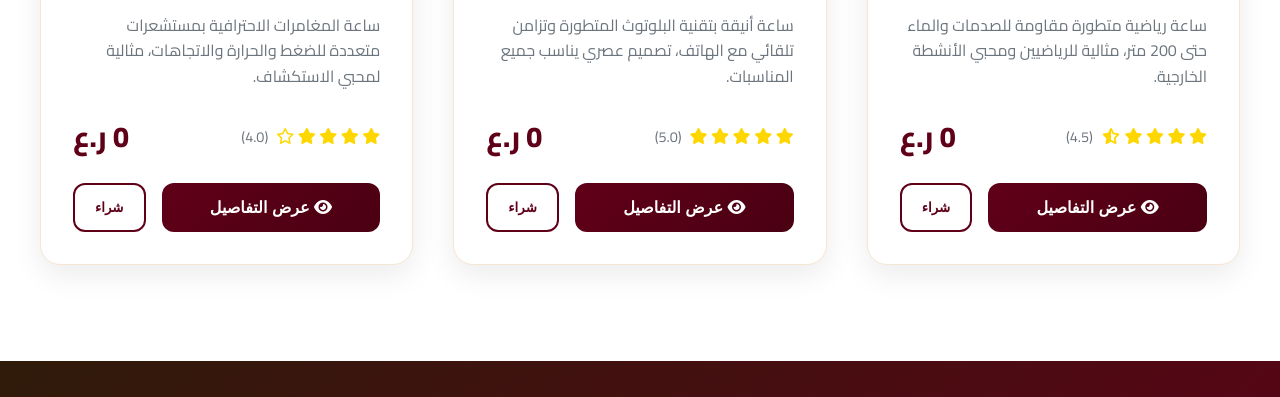
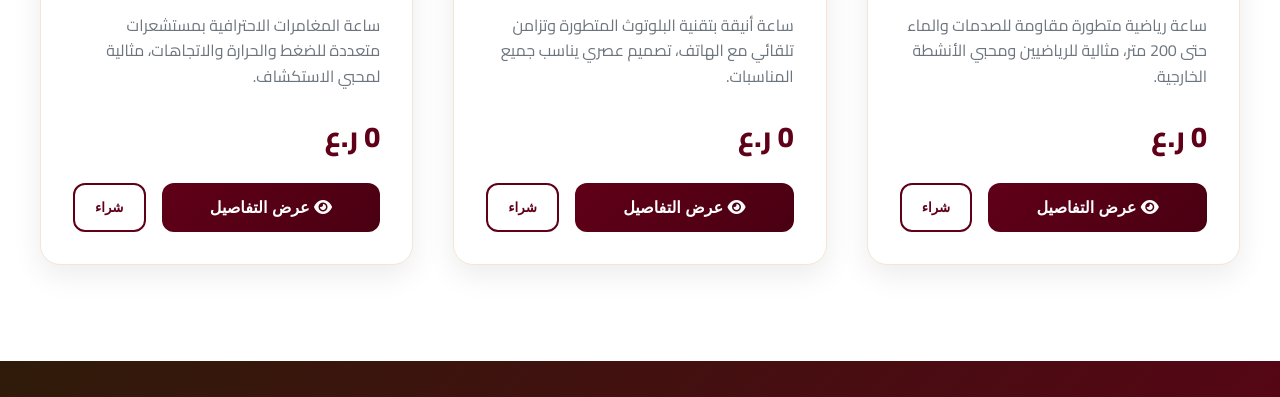
Before and after one commit to moatasemsalem37-jpg/wetsite.all, a plain HTML site: page index.HTML in a window 1280 px wide. Shown: the part 1573-1970 px from the top of the page. Drawn offline with Linux system fonts and the light colour scheme.

Commit message:
Update index.HTML

```diff
--- a/index.HTML
+++ b/index.HTML
@@ -303,21 +303,6 @@
       margin-bottom: 1.5rem;
     }
 
-    .product-rating {
-      display: flex;
-      align-items: center;
-      gap: 0.5rem;
-    }
-
-    .stars {
-      color: var(--gold);
-    }
-
-    .rating-count {
-      color: var(--gray);
-      font-size: 0.9rem;
-    }
-
     .product-price {
       font-size: 1.8rem;
       font-weight: 800;
@@ -337,7 +322,7 @@
       padding: 15px 25px;
       border-radius: 12px;
       font-weight: 700;
-      cursor: pointer;
+      cursor: button;
       transition: all 0.3s ease;
       font-size: 1rem;
     }
@@ -675,16 +660,6 @@
             الأنشطة الخارجية.</p>
 
           <div class="product-meta">
-            <div class="product-rating">
-              <div class="stars">
-                <i class="fas fa-star"></i>
-                <i class="fas fa-star"></i>
-                <i class="fas fa-star"></i>
-                <i class="fas fa-star"></i>
-                <i class="fas fa-star-half-alt"></i>
-              </div>
-              <span class="rating-count">(4.5)</span>
-            </div>
             <div class="product-price">0 ر.ع</div>
           </div>
 
@@ -714,16 +689,6 @@
             جميع المناسبات.</p>
 
           <div class="product-meta">
-            <div class="product-rating">
-              <div class="stars">
-                <i class="fas fa-star"></i>
-                <i class="fas fa-star"></i>
-                <i class="fas fa-star"></i>
-                <i class="fas fa-star"></i>
-                <i class="fas fa-star"></i>
-              </div>
-              <span class="rating-count">(5.0)</span>
-            </div>
             <div class="product-price">0 ر.ع</div>
           </div>
 
@@ -753,16 +718,6 @@
             لمحبي الاستكشاف.</p>
 
           <div class="product-meta">
-            <div class="product-rating">
-              <div class="stars">
-                <i class="fas fa-star"></i>
-                <i class="fas fa-star"></i>
-                <i class="fas fa-star"></i>
-                <i class="fas fa-star"></i>
-                <i class="far fa-star"></i>
-              </div>
-              <span class="rating-count">(4.0)</span>
-            </div>
             <div class="product-price">0 ر.ع</div>
           </div>
 
@@ -928,16 +883,6 @@
                     <h2 class="product-title">${product.name}</h2>
 
                     <div class="product-meta-large">
-                        <div class="product-rating">
-                            <div class="stars">
-                                <i class="fas fa-star"></i>
-                                <i class="fas fa-star"></i>
-                                <i class="fas fa-star"></i>
-                                <i class="fas fa-star"></i>
-                                <i class="fas fa-star-half-alt"></i>
-                            </div>
-                            <span class="rating-count">(4.5) - 127 تقييم</span>
-                        </div>
                         <div class="price-large">${product.price} ر.ع</div>
                     </div>
 
```
